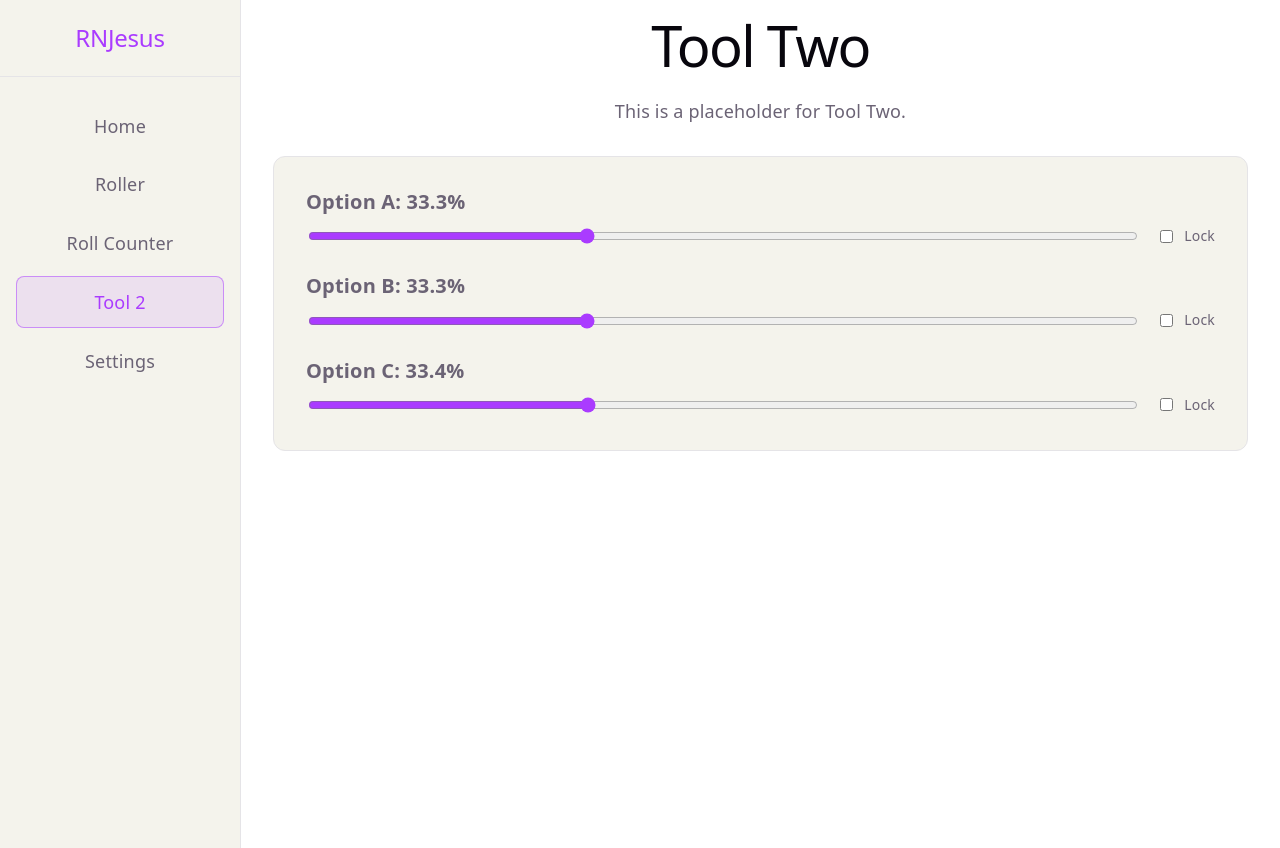
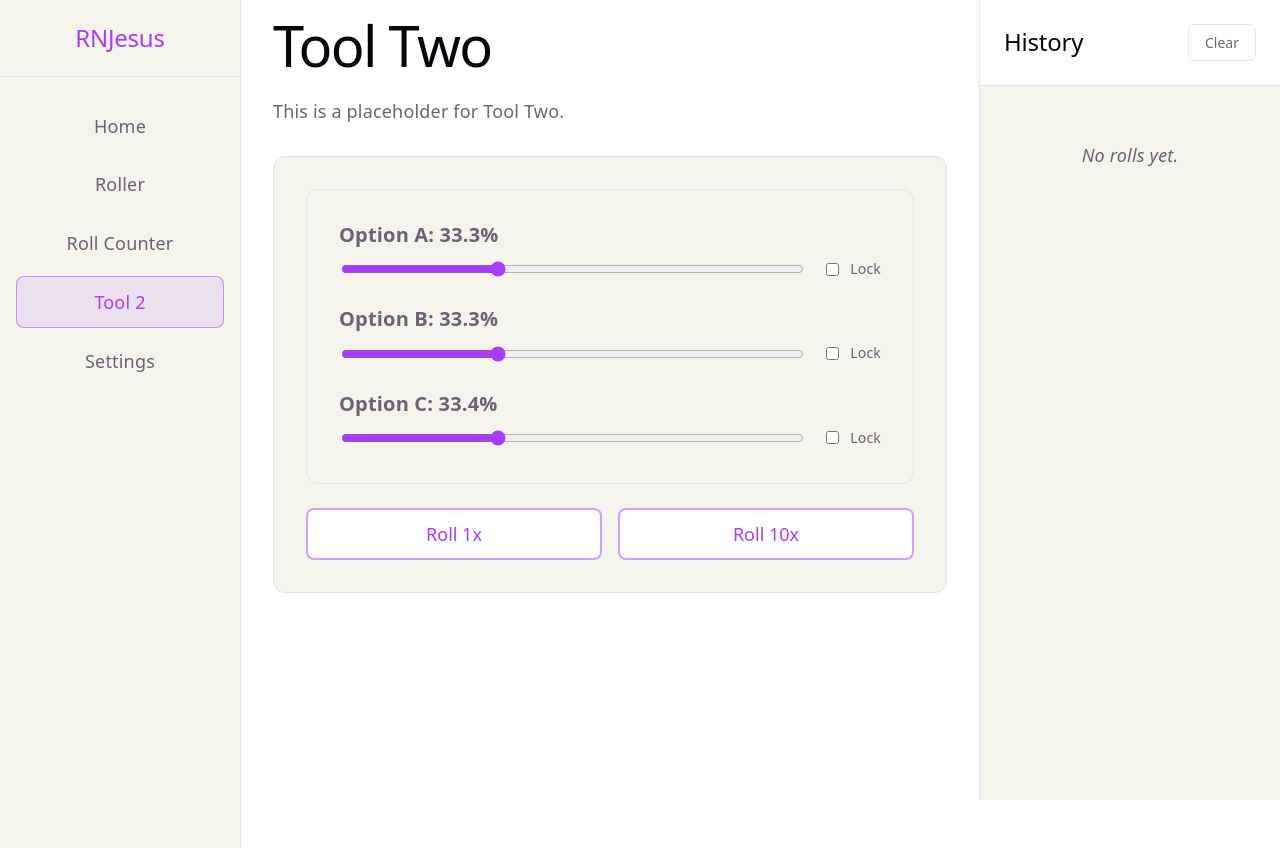
Before and after one commit to YiJiaC138/rnjesus, a React (Vite) app: page /tool-2 in a window 1280 px wide. Built offline with nearby package versions, Linux system fonts and the light colour scheme.

Commit message:
Multiple roller

```diff
--- a/src/components/LatestResults.tsx
+++ b/src/components/LatestResults.tsx
@@ -16,7 +16,15 @@ export function LatestResults({ latestRolls }: LatestResultsProps) {
       <h2>Latest Rolls</h2>
       <div className="rolls-grid">
         {latestRolls.map((roll, index) => (
-          <div key={index} className={`roll-card ${roll === 'Good Roll' ? 'good-roll' : 'bad-roll'}`}>
+          <div key={index} className=
+          {
+            // Classify the roll result based on the roll result type.
+
+            `roll-card ${
+              roll === 'Good Roll' ? 'good-roll' :
+              roll === 'Bad Roll' ? 'bad-roll' :
+              roll === 'Neutral Roll' ? 'neutral-roll' :
+              'default-roll'}`}>
             {roll}
           </div>
         ))}
--- a/src/components/MultiControl.tsx
+++ b/src/components/MultiControl.tsx
@@ -8,7 +8,7 @@ import { MultipleScroller } from "./Sliders/MultipleSlider";
 export interface MultiControlProps {
   probabilities: number[];
   setProbabilities: (probabilities: number[]) => void;
-  performRoll: () => void;
+  performRoll: (times: number) => void;
   labels?: string[];
 }
 
@@ -16,12 +16,17 @@ export function MultiControl({ probabilities, setProbabilities, performRoll, lab
 
   return (
 
-
+    <div className="controls">
     <MultipleScroller
     probabilities={probabilities}
     setProbabilities={setProbabilities}
     labels={labels}
   />
+  <div className="action-buttons">
+    <button onClick={() => performRoll(1)}>Roll 1x</button>
+    <button onClick={() => performRoll(10)}>Roll 10x</button>
+  </div>
+  </div>
 
   );
 }
--- a/src/pages/ToolTwo.tsx
+++ b/src/pages/ToolTwo.tsx
@@ -1,26 +1,56 @@
 import { MultiControl } from '../components/MultiControl.tsx';
 import { useState } from 'react';
-import { getRollValue } from '../components/untils/RollValue.tsx';
+import { performRoll } from '../components/untils/RollValue.tsx';
 import type { RollHistoryItem, RollResult } from '../types.ts';
+import { LatestResults } from '../components/LatestResults.tsx';
+import { HistorySidebar } from '../components/HistorySidebar.tsx';
+
 
 export const ToolTwo = () => {
   const [probabilities, setProbabilities] = useState<number[]>([33.3, 33.3, 33.4]);
-
-  const performRoll = (times: number) => {
+  const [latestRolls, setLatestRolls] = useState<string[]>([]);
+  const [history, setHistory] = useState<RollHistoryItem[]>([]);
+  const labels = ["Option A", "Option B", "Option C"];
+  const possibleResults: RollResult[] = ["Good Roll", "Bad Roll", "Neutral Roll"];
+  const onclickRoll = (times: number) => {
     const newRolls: string[] = [];
     const newHistoryItems: RollHistoryItem[] = [];
+    console.log(probabilities);
+    const rolls = performRoll(times, probabilities, possibleResults);
+    rolls.map((roll) => {
+      newRolls.push(roll);
+      newHistoryItems.push({
+        id: crypto.randomUUID(),
+        result: roll,
+        value:labels[possibleResults.indexOf(roll)],
+        rate: probabilities.reduce((acc, curr) => acc + curr, 0),
+      });
+    });
+    setLatestRolls(newRolls);
+    setHistory(prevHistory => [...newHistoryItems, ...prevHistory]);
   }
 
+  const clearHistory = () => {
+    setHistory([]);
+    setLatestRolls([]);
+  };
+
   return (
-  <div className="main-content">
+  <div className="app-container">
+  <main className="main-content">
     <h1>Tool Two</h1>
     <p>This is a placeholder for Tool Two.</p>
     <MultiControl
       probabilities={probabilities}
     setProbabilities={setProbabilities}
-    performRoll={() => {}}
-    labels={["Option A", "Option B", "Option C"]}
+    performRoll={onclickRoll}
+    labels={labels}
   />
+
+  <LatestResults latestRolls={latestRolls} />
+  </main>
+  <HistorySidebar history={history} clearHistory={clearHistory} />
+
   </div>
 );
 }
```
